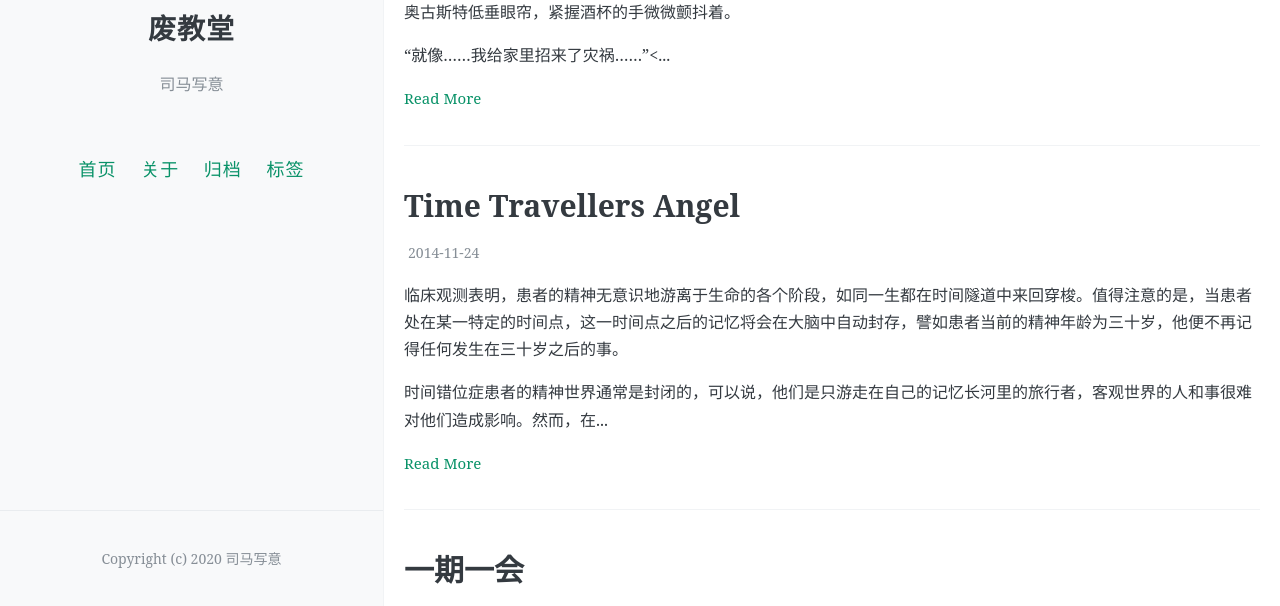
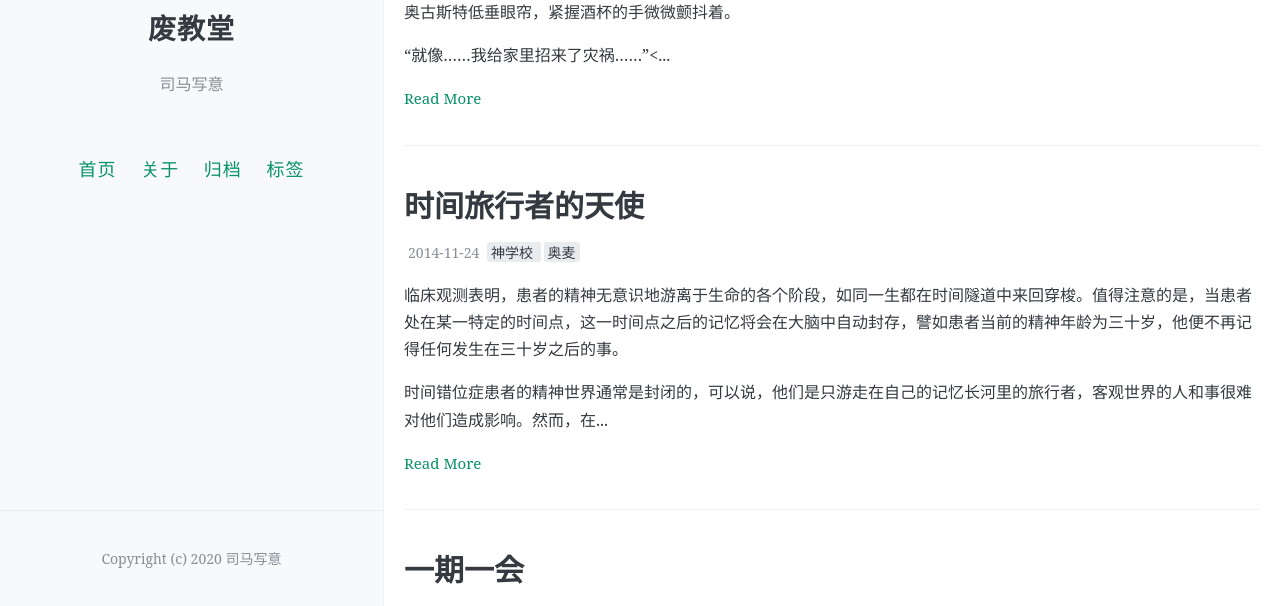
Before and after one commit to ligeiali13/blog, a Jekyll site: the page built from index.html, in a window 1280 px wide and 900 px high, cut to the strip 294-900 px from the top of the window. Built offline with Jekyll 4.4.1, drawn with Linux system fonts in a browser that asks for light colours; the list of posts is cut into pages by our own code; comment, search, counter and statistics services are not loaded.

Commit message:
Update 2014-11-24-time-travellers-angel.md

```diff
--- a/_posts/2014-11-24-time-travellers-angel.md
+++ b/_posts/2014-11-24-time-travellers-angel.md
@@ -1,3 +1,13 @@
+---
+layout: post
+title: 时间旅行者的天使
+date: 2014-11-24
+Author: 司马写意
+categories: 同人
+tags: [神学校, 奥麦]
+comments: true
+---
+
 临床观测表明，患者的精神无意识地游离于生命的各个阶段，如同一生都在时间隧道中来回穿梭。值得注意的是，当患者处在某一特定的时间点，这一时间点之后的记忆将会在大脑中自动封存，譬如患者当前的精神年龄为三十岁，他便不再记得任何发生在三十岁之后的事。
 
 时间错位症患者的精神世界通常是封闭的，可以说，他们是只游走在自己的记忆长河里的旅行者，客观世界的人和事很难对他们造成影响。然而，在极其偶然的情况下也会出现特例，倘若患者与真实世界的某人或某事之间的联系足够紧密，或许可以打破这层精神障壁，令患者在自我封闭的世界中意识到真实的存在，这种状况可谓医学史上的奇迹。
```
